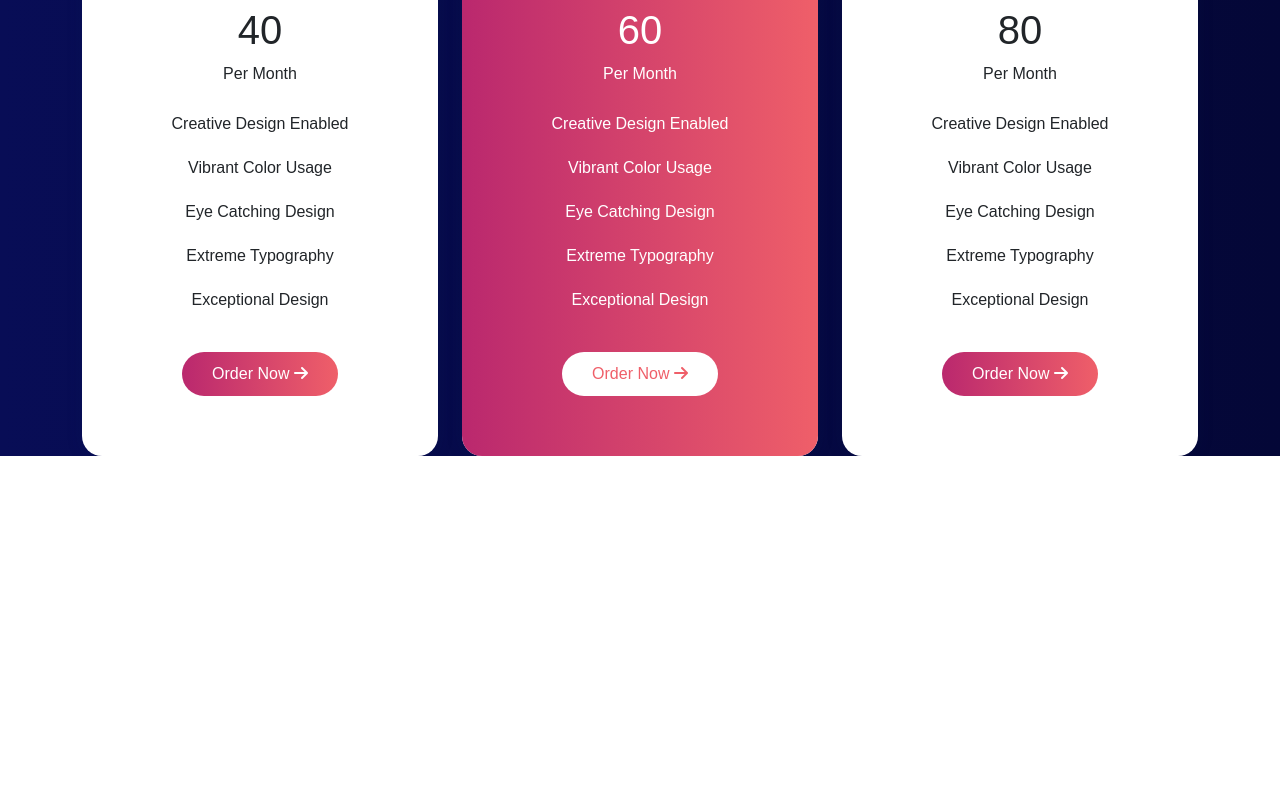
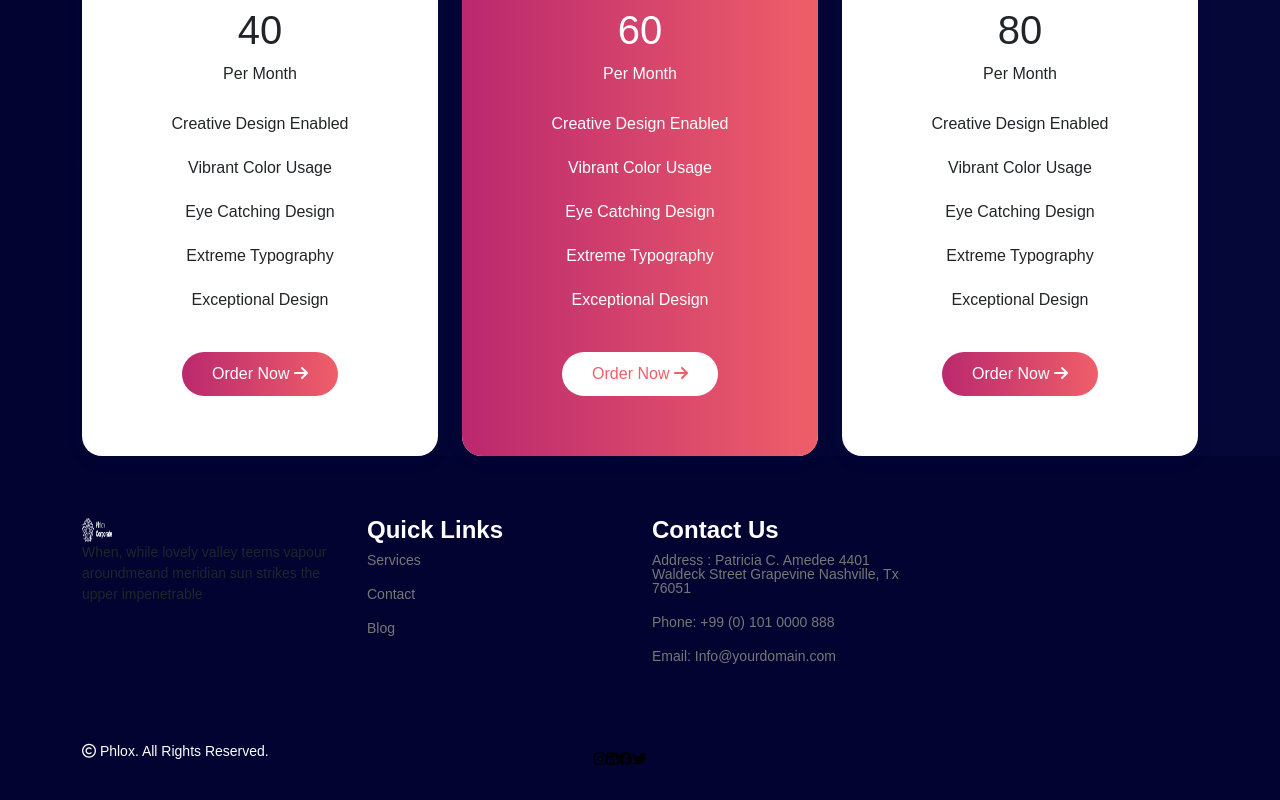
Before and after one commit to matteo-didone/proj-html-vuejs, a Vue app: page / in a window 1280 px wide. Shown: the part 4920-5720 px from the top of the page. Before the commit the page ends 5376 px from the top, so only its background shows below. Built offline with nearby package versions, Linux system fonts and the light colour scheme; a small style sheet from the web is missing.

Commit message:
Added basic footer

```diff
--- a/src/components/AppFooter.vue
+++ b/src/components/AppFooter.vue
@@ -1,11 +1,54 @@
 <template>
-    <footer>
+    <footer id="footer">
         <div class="footer-top">
+            <div class="container">
+                <div class="row">
 
+                    <div class="col-lg-3 col-md-6 footer-contact">
+                        <img src="../assets/images/white-logo-2.png" alt="white-logo" width="30" height="24"
+                            class="d-inline-block align-text-top" id="logo-navbar">
+                        <p>When, while lovely valley teems vapour aroundmeand meridian sun strikes the upper impenetrable
+                        </p>
+                    </div>
+
+                    <div class="col-lg-3 col-md-6 footer-links">
+                        <h4>Quick Links</h4>
+                        <ul>
+                            <li><i class="bx bx-chevron-right"></i> <a href="#">Services</a></li>
+                            <li><i class="bx bx-chevron-right"></i> <a href="#">Contact</a></li>
+                            <li><i class="bx bx-chevron-right"></i> <a href="#">Blog</a></li>
+                        </ul>
+                    </div>
+
+                    <div class="col-lg-3 col-md-6 footer-links">
+                        <h4>Contact Us</h4>
+                        <ul>
+                            <li><i class="bx bx-chevron-right"></i> <a href="#"><span>Address : </span> Patricia C. Amedee
+                                    4401 Waldeck Street Grapevine Nashville, Tx 76051</a></li>
+                            <li><i class="bx bx-chevron-right"></i> <a href="#"><span>Phone: </span> +99 (0) 101 0000
+                                    888</a></li>
+                            <li><i class="bx bx-chevron-right"></i> <a href="#"><span>Email: Info@yourdomain.com</span></a>
+                            </li>
+                        </ul>
+                    </div>
+                </div>
+            </div>
         </div>
 
-        <div class="footer-bottom">
+        <div class="container footer-bottom clearfix">
 
+            <div class="copyright">
+                <span><i class="fa-regular fa-copyright"></i> Phlox. All Rights Reserved.</span>
+            </div>
+
+            <div class="col-lg-3 col-md-6 footer-links">
+                <div class="social-links mt-3">
+                    <a href="#" class="instagram"><i class="fa-brands fa-instagram"></i></a>
+                    <a href="#" class="linkedin"><i class="fa-brands fa-linkedin"></i></a>
+                    <a href="#" class="facebook"><i class="fa-brands fa-facebook"></i></a>
+                    <a href="#" class="twitter"><i class="fa-brands fa-twitter"></i></a>
+                </div>
+            </div>
         </div>
     </footer>
 </template>
@@ -35,5 +78,59 @@ export default {
 
 
 <style lang="scss" scoped>
+#footer {
+    font-size: 14px;
+    background-color: #020331;
 
+    .footer-top {
+        padding: 60px 0 30px 0;
+
+        .footer-contact h4,
+        .footer-links h4 {
+            font-weight: bold;
+            color: #fff;
+        }
+
+        .footer-links ul {
+            list-style: none;
+            padding: 0;
+            margin: 0;
+
+            li {
+                padding: 10px 0;
+                display: flex;
+                align-items: center;
+
+                &:first-child {
+                    padding-top: 0;
+                }
+
+                a {
+                    color: #777777;
+                    transition: 0.3s;
+                    display: inline-block;
+                    line-height: 1;
+                }
+            }
+        }
+    }
+
+    .footer-bottom {
+        padding-top: 30px;
+        padding-bottom: 30px;
+        color: #fff;
+        display: flex;
+        justify-content: space-between;
+        align-items: center;
+    }
+
+    .copyright {
+        float: left;
+    }
+
+    .credits {
+        float: right;
+        font-size: 13px;
+    }
+}
 </style>
--- a/src/components/OurPricing.vue
+++ b/src/components/OurPricing.vue
@@ -103,7 +103,7 @@ export default {
 
 <style lang="scss" scoped>
 .pricing {
-    background: linear-gradient(to left, #040737, #080d56);
+    background: linear-gradient(to left, #040737, #020331);
 }
 
 .section-title {
```
